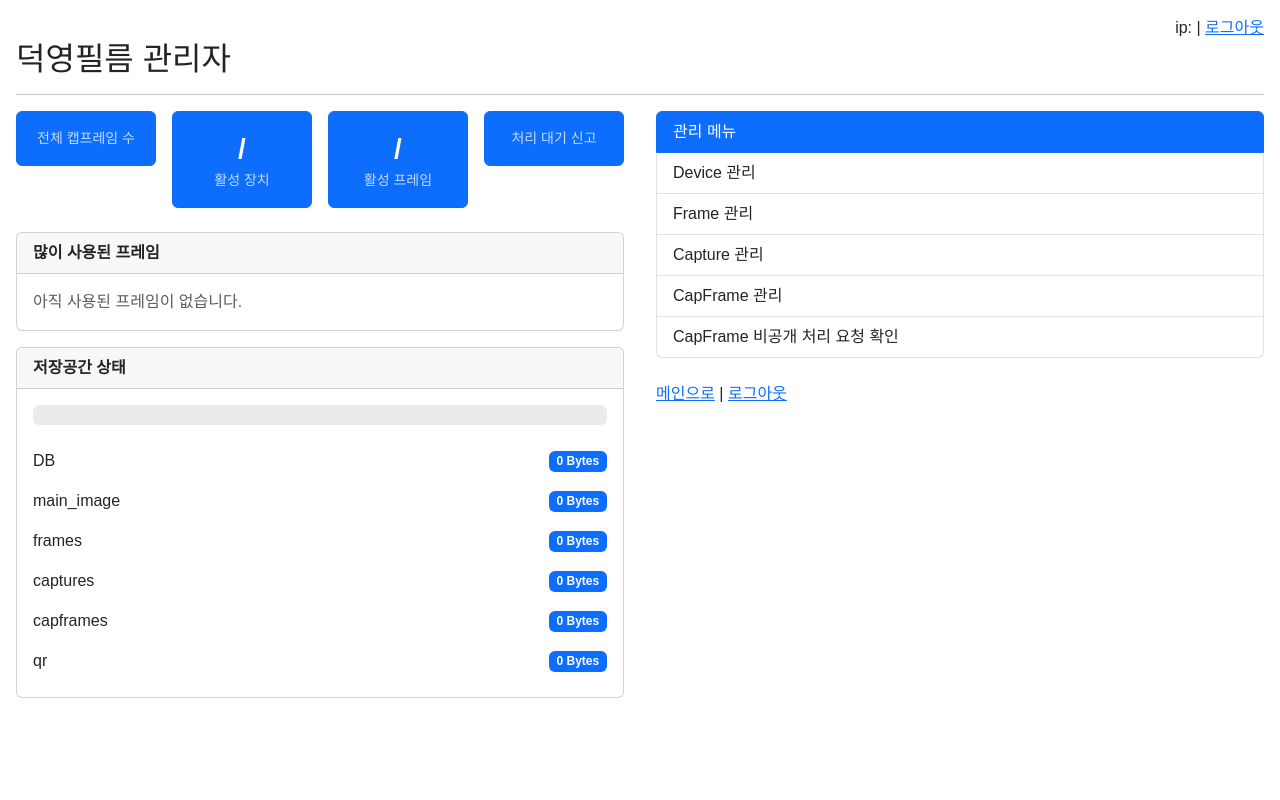
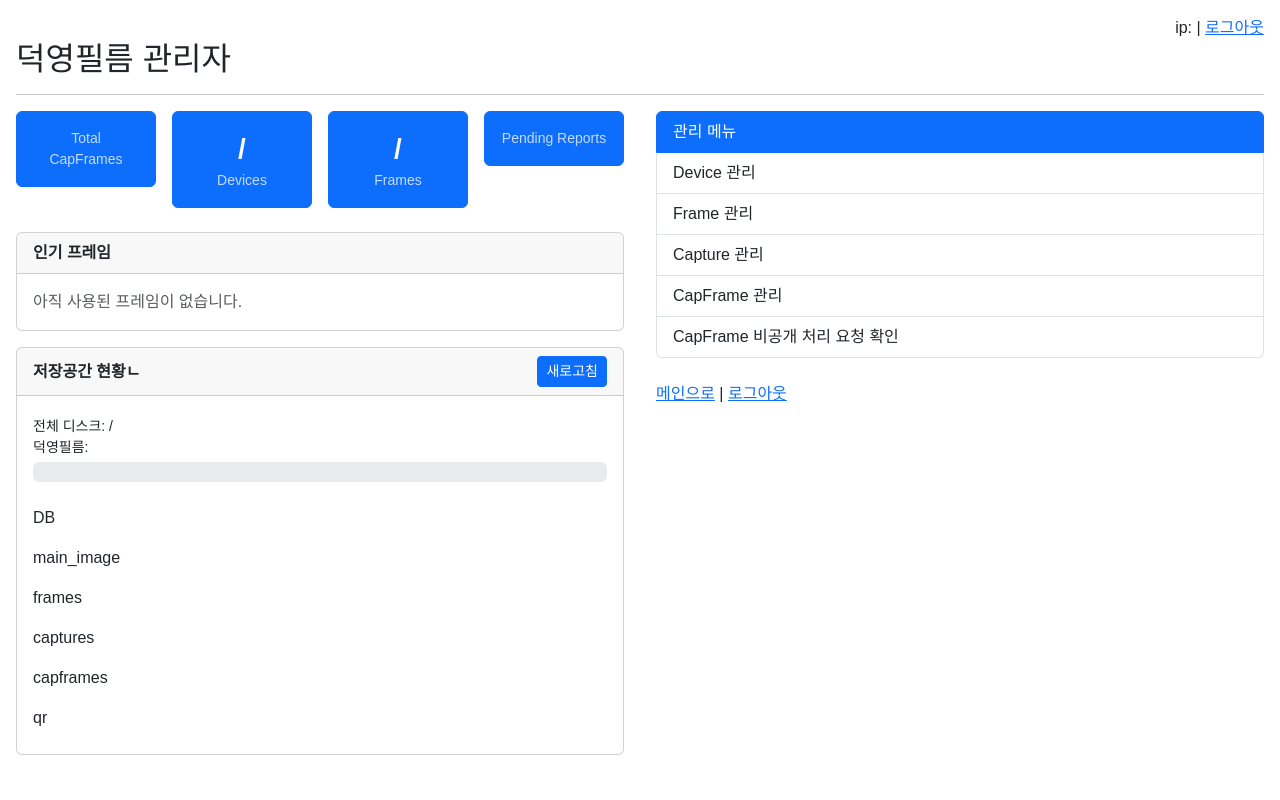
Before and after one commit to szkotgh/dyfilm_server_v2.0, a Flask app: template templates/admin/index.html in a window 1280 px wide. Run offline with Flask 3, Linux system fonts and the light colour scheme; the template is opened without the code that fills it, so the values that code supplies are empty; parts of the project's set-up code (start-up, migrations or seed data) failed here and were passed over; some web fonts are replaced.

Commit message:
update: storage state update logic, ui, features

```diff
--- a/app.py
+++ b/app.py
@@ -66,4 +66,4 @@
     return utils.get_code('unknown_error')
 
 if __name__ == '__main__':
-    app.run(host=utils.get_env("HOST_IP"), port=int(utils.get_env("HOST_PORT")))
+    app.run(host=utils.get_env("HOST_IP"), port=int(utils.get_env("HOST_PORT")), debug=True)
--- a/db/device.py
+++ b/db/device.py
@@ -50,7 +50,7 @@
 def device_create() -> bool:
     try:
         current_date = datetime.now().strftime('%Y-%m-%d %H:%M:%S')
-        auth_token = f"Bearer {utils.gen_hash(len=16)}"
+        auth_token = f"{utils.gen_hash(len=16)}"
 
         db.cursor.execute('''
             INSERT INTO device (auth_token, "create") VALUES (?, ?)
--- a/templates/admin/index.html
+++ b/templates/admin/index.html
@@ -8,30 +8,30 @@
                 <div class="col-md-6 col-lg-3">
                     <button class="btn btn-primary w-100 p-3" onclick="window.location.href='/admin/config/capframe'">
                         <div class="fs-3 fw-bold">{{ stats.total_capframes }}</div>
-                        <div class="small opacity-75">전체 캡프레임 수</div>
+                        <div class="small opacity-75">Total CapFrames</div>
                     </button>
                 </div>
                 <div class="col-md-6 col-lg-3">
                     <button class="btn btn-primary w-100 p-3" onclick="window.location.href='/admin/config/device'">
                         <div class="fs-3 fw-bold">{{ stats.active_devices }}/{{ stats.total_devices }}</div>
-                        <div class="small opacity-75">활성 장치</div>
+                        <div class="small opacity-75">Devices</div>
                     </button>
                 </div>
                 <div class="col-md-6 col-lg-3">
                     <button class="btn btn-primary w-100 p-3" onclick="window.location.href='/admin/config/frame'">
                         <div class="fs-3 fw-bold">{{ stats.active_frames }}/{{ stats.total_frames }}</div>
-                        <div class="small opacity-75">활성 프레임</div>
+                        <div class="small opacity-75">Frames</div>
                     </button>
                 </div>
                 <div class="col-md-6 col-lg-3">
                     <button class="btn btn-primary w-100 p-3" onclick="window.location.href='/admin/report'">
                         <div class="fs-3 fw-bold">{{ stats.pending_reports }}</div>
-                        <div class="small opacity-75">처리 대기 신고</div>
+                        <div class="small opacity-75">Pending Reports</div>
                     </button>
                 </div>
             </div>
             <div class="card mb-3">
-                <div class="card-header fw-bold">많이 사용된 프레임</div>
+                <div class="card-header fw-bold">인기 프레임</div>
                 <div class="card-body">
                     {% if stats.top_frames %}
                     <div class="list-group list-group-flush">
@@ -47,53 +47,50 @@
                     {% endif %}
                 </div>
             </div>
-            <div class="card">
-                <div class="card-header fw-bold">저장공간 상태</div>
+            <div class="card" id="storage_card">
+                <div class="card-header fw-bold">
+                    <div class="d-flex justify-content-between align-items-center">
+                        <span>저장공간 현황ㄴ</span>
+                        <button class="btn btn-sm btn-primary" onclick="updateStorageState()">새로고침</button>
+                    </div>
+                </div>
                 <div class="card-body">
                     <div class="position-relative mb-3">
-                        {% if (hardware_info.used_disk / hardware_info.total_disk) * 100 <= 20 %}
-                            <div class="mt-1 small">전체 디스크: {{ hardware_info.used_disk | filesizeformat }} / {{ hardware_info.total_disk | filesizeformat }}</div>
-                        {% endif %}
-                        {% if (db_size.total / hardware_info.total_disk) * 100 <= 15 %}
-                            <div class="small mb-1">덕영필름: {{ db_size.total | filesizeformat }}</div>
-                        {% endif %}
+                        <div class="mt-1 small">전체 디스크: <span id="used_disk_size"></span> / <span id="total_disk_size"></span></div>
+                        <div class="small mb-1">덕영필름: <span id="db_total_size"></span></div>
                         <div class="progress" style="height: 20px;">
-                            <div class="progress-bar" role="progressbar" style="width: {{ (hardware_info.used_disk / hardware_info.total_disk) * 100 }}%" aria-valuenow="{{ (hardware_info.used_disk / hardware_info.total_disk) * 100 }}" aria-valuemin="0" aria-valuemax="100">
-                                {% if (hardware_info.used_disk / hardware_info.total_disk) * 100 > 20 %}
-                                <span class="position-absolute top-50 start-50 translate-middle text-white fw-bold small">전체 디스크: {{ hardware_info.used_disk | filesizeformat }} / {{ hardware_info.total_disk | filesizeformat }}</span>
-                                {% endif %}
+                            <div id="used_disk_bar" class="progress-bar" role="progressbar" style="width: 0%" aria-valuemin="0" aria-valuemax="100">
+                                <span class="position-absolute top-50 start-50 translate-middle text-white fw-bold small">전체 디스크: <span id="used_disk_size"></span> / <span id="total_disk_size"></span></span>
                             </div>
-                            <div class="progress-bar bg-warning" role="progressbar" style="width: {{ (db_size.total / hardware_info.total_disk) * 100 }}%" aria-valuenow="{{ (db_size.total / hardware_info.total_disk) * 100 }}" aria-valuemin="0" aria-valuemax="100">
-                                {% if (db_size.total / hardware_info.total_disk) * 100 > 15 %}
-                                <span class="position-absolute top-50 start-50 translate-middle text-white fw-bold small">DB 총합: {{ db_size.total | filesizeformat }}</span>
-                                {% endif %}
+                            <div id="db_total_bar" class="progress-bar bg-warning" role="progressbar" style="width: 0%" aria-valuemin="0" aria-valuemax="100">
+                                <span class="position-absolute top-50 start-50 translate-middle text-white fw-bold small">DB 총합: <span id="db_total_size"></span></span>
                             </div>
                         </div>
                     </div>
                     <div class="list-group list-group-flush">
                         <div class="list-group-item d-flex justify-content-between align-items-center border-0 px-0">
                             <span class="fw-medium">DB</span>
-                            <span class="badge bg-primary">{{ db_size.db | filesizeformat }}</span>
+                            <span class="badge bg-primary" id="db_size"></span>
                         </div>
                         <div class="list-group-item d-flex justify-content-between align-items-center border-0 px-0">
                             <span class="fw-medium">main_image</span>
-                            <span class="badge bg-primary">{{ db_size.main_image | filesizeformat }}</span>
+                            <span class="badge bg-primary" id="main_image_size"></span>
                         </div>
                         <div class="list-group-item d-flex justify-content-between align-items-center border-0 px-0">
                             <span class="fw-medium">frames</span>
-                            <span class="badge bg-primary">{{ db_size.frames | filesizeformat }}</span>
+                            <span class="badge bg-primary" id="frames_size"></span>
                         </div>
                         <div class="list-group-item d-flex justify-content-between align-items-center border-0 px-0">
                             <span class="fw-medium">captures</span>
-                            <span class="badge bg-primary">{{ db_size.captures | filesizeformat }}</span>
+                            <span class="badge bg-primary" id="captures_size"></span>
                         </div>
                         <div class="list-group-item d-flex justify-content-between align-items-center border-0 px-0">
                             <span class="fw-medium">capframes</span>
-                            <span class="badge bg-primary">{{ db_size.capframes | filesizeformat }}</span>
+                            <span class="badge bg-primary" id="capframes_size"></span>
                         </div>
                         <div class="list-group-item d-flex justify-content-between align-items-center border-0 px-0">
                             <span class="fw-medium">qr</span>
-                            <span class="badge bg-primary">{{ db_size.qr | filesizeformat }}</span>
+                            <span class="badge bg-primary" id="qr_size"></span>
                         </div>
                     </div>
                 </div>
@@ -116,4 +113,117 @@
         </div>
     </div>
 </div>
+<script>
+    function filesize(bytes) {
+        const units = ["B", "KB", "MB", "GB", "TB", "PB", "EB", "ZB", "YB"];
+        if (!isFinite(bytes) || bytes === null) return `0 ${units[0]}`;
+        const sign = bytes < 0 ? -1 : 1;
+        let value = Math.abs(Number(bytes)) || 0;
+        let unitIndex = 0;
+        while (value >= 1024 && unitIndex < units.length - 1) {
+            value /= 1024;
+            unitIndex++;
+        }
+        const formatted = unitIndex === 0 ? Math.round(value).toString() : value.toFixed(value >= 10 ? 0 : 2);
+        return `${sign < 0 ? "-" : ""}${formatted} ${units[unitIndex]}`;
+    }
+
+    document.addEventListener('DOMContentLoaded', () => {
+        updateStorageState();
+    });
+
+    function updateStorageState() {
+        showStorageOverlay();
+        fetch('{{ url_for('router.admin.state_storage') }}')
+        .then(response => response.json())
+        .then(data => {
+            const hardware = data.hardware_info || {};
+            const sizes = data.db_size || {};
+
+            const totalDisk = Number(hardware.total_disk || 0);
+            const usedDisk = Number(hardware.used_disk || 0);
+            const dbTotal = Number(sizes.total || 0);
+
+            const usedDiskSizeEl = document.getElementById('used_disk_size');
+            const totalDiskSizeEl = document.getElementById('total_disk_size');
+            const dbTotalSizeEl = document.getElementById('db_total_size');
+            if (usedDiskSizeEl) usedDiskSizeEl.textContent = filesize(usedDisk);
+            if (totalDiskSizeEl) totalDiskSizeEl.textContent = filesize(totalDisk);
+            if (dbTotalSizeEl) dbTotalSizeEl.textContent = filesize(dbTotal);
+
+            const setBadge = (id, value) => {
+                const el = document.getElementById(id);
+                if (el) el.textContent = filesize(Number(value || 0));
+            };
+            setBadge('db_size', sizes.db);
+            setBadge('main_image_size', sizes.main_image);
+            setBadge('frames_size', sizes.frames);
+            setBadge('captures_size', sizes.captures);
+            setBadge('capframes_size', sizes.capframes);
+            setBadge('qr_size', sizes.qr);
+
+            const safePercent = (num) => Math.max(0, Math.min(100, isFinite(num) ? num : 0));
+            const usedPercent = safePercent(totalDisk ? (usedDisk / totalDisk) * 100 : 0);
+            const dbPercent = safePercent(totalDisk ? (dbTotal / totalDisk) * 100 : 0);
+
+            const usedBar = document.getElementById('used_disk_bar');
+            const dbBar = document.getElementById('db_total_bar');
+            if (usedBar) {
+                usedBar.style.width = usedPercent.toFixed(2) + '%';
+                usedBar.setAttribute('aria-valuenow', usedPercent.toFixed(2));
+            }
+            if (dbBar) {
+                dbBar.style.width = dbPercent.toFixed(2) + '%';
+                dbBar.setAttribute('aria-valuenow', dbPercent.toFixed(2));
+            }
+        })
+        .catch(() => {
+            alert('용량 새로고침에 실패했습니다.');
+        })
+        .finally(() => {
+            hideStorageOverlay();
+        });
+    }
+
+    function showStorageOverlay() {
+        const card = document.getElementById('storage_card');
+        if (!card) return;
+        if (!card.dataset.prevPosition) {
+            card.dataset.prevPosition = card.style.position || '';
+        }
+        if (getComputedStyle(card).position === 'static') {
+            card.style.position = 'relative';
+        }
+        if (card.querySelector('#storage_overlay')) return;
+        const overlay = document.createElement('div');
+        overlay.id = 'storage_overlay';
+        overlay.style.position = 'absolute';
+        overlay.style.inset = '0';
+        overlay.style.background = 'rgba(0,0,0,0.4)';
+        overlay.style.display = 'flex';
+        overlay.style.alignItems = 'center';
+        overlay.style.justifyContent = 'center';
+        overlay.style.zIndex = '10';
+        const spinner = document.createElement('div');
+        spinner.className = 'spinner-border text-light';
+        spinner.setAttribute('role', 'status');
+        const srOnly = document.createElement('span');
+        srOnly.className = 'visually-hidden';
+        srOnly.textContent = 'Loading...';
+        spinner.appendChild(srOnly);
+        overlay.appendChild(spinner);
+        card.appendChild(overlay);
+    }
+
+    function hideStorageOverlay() {
+        const card = document.getElementById('storage_card');
+        if (!card) return;
+        const overlay = card.querySelector('#storage_overlay');
+        if (overlay) overlay.remove();
+        if (card.dataset.prevPosition !== undefined) {
+            card.style.position = card.dataset.prevPosition;
+            delete card.dataset.prevPosition;
+        }
+    }
+</script>
 {% endblock body %}
```
Also changed, not shown: router/admin/__init__.py (+7 -2 lines).
